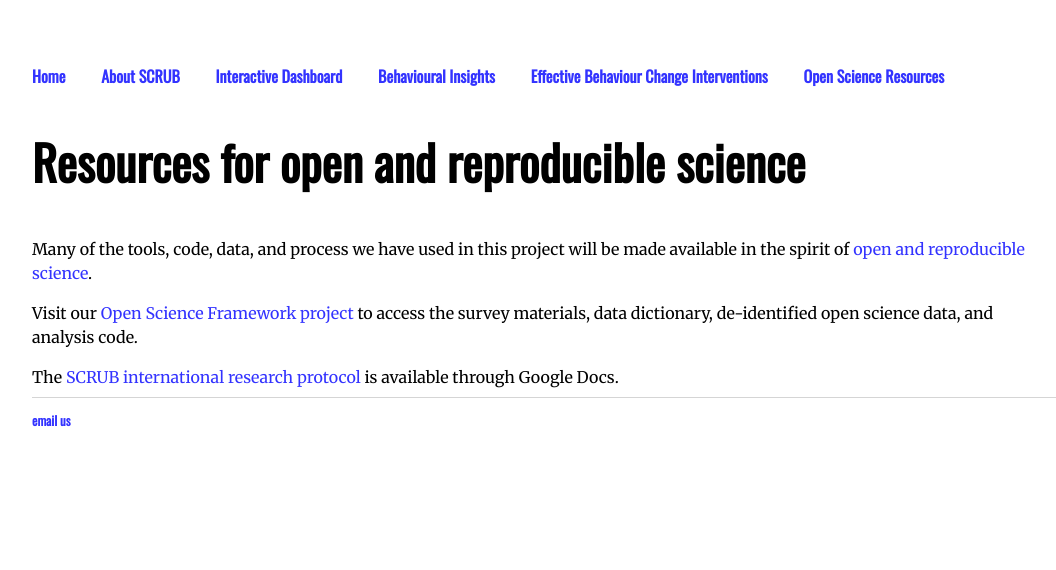
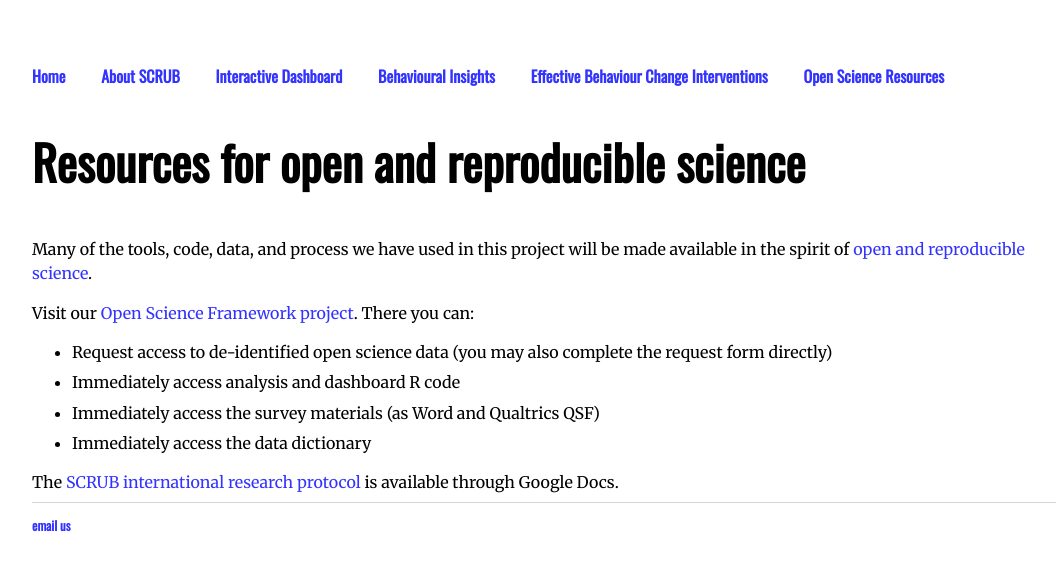
Before and after one commit to aksaeri/scrub, a Jekyll site: the page built from pages/resources.md, in a window 1280 px wide. Shown: the top 570 px of the page, without its empty margins (96-1152 px from the left). Built offline with Jekyll 4.4.1, drawn with Linux system fonts in a browser that asks for light colours.

Commit message:
Update resources.md

```diff
--- a/pages/resources.md
+++ b/pages/resources.md
@@ -8,6 +8,11 @@ description: SCRUB resources
 
 Many of the tools, code, data, and process we have used in this project will be made available in the spirit of [open and reproducible science](https://www.nature.com/articles/s41562-016-0021).
 
-Visit our [Open Science Framework project](https://osf.io/u5x3r/) to access the survey materials, data dictionary, de-identified open science data, and analysis code.
+Visit our [Open Science Framework project](https://osf.io/u5x3r/). There you can:
+
+- Request access to de-identified open science data (you may also complete the request form directly)
+- Immediately access analysis and dashboard R code
+- Immediately access the survey materials (as Word and Qualtrics QSF)
+- Immediately access the data dictionary
 
 The [SCRUB international research protocol](https://docs.google.com/document/d/1X4i5pClbl-YKSLXZhW4x2RkxAEzGRvrhkgPe8Q_rVP0/edit#) is available through Google Docs.
```
